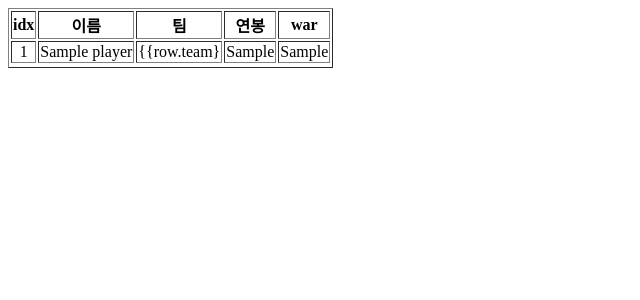
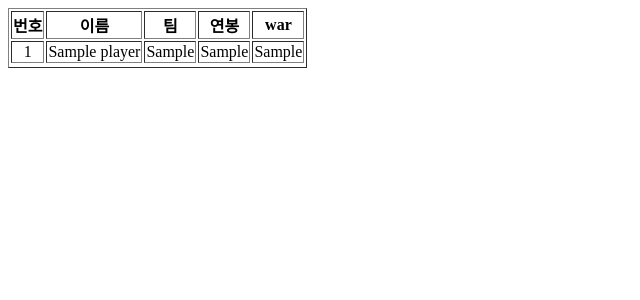
Before and after one commit to SsssHyeon/Predict_Next_BB, a Django app: template stoveleague/mybaseball/templates/playerList.html in a window 1280 px wide. Shown: the top 300 px of the page, without its empty margins (0-640 px from the left). Run offline with Django 3.2, Linux system fonts and the light colour scheme; the template is opened without the code that fills it: values that come from a table or form of the project are taken from there, others are empty; tables that the repository leaves empty hold one stand-in row (values such as "Sample post").

Commit message:
plyaerList 수정

```diff
--- a/stoveleague/mybaseball/templates/playerList.html
+++ b/stoveleague/mybaseball/templates/playerList.html
@@ -8,7 +8,7 @@
 <body>
 	<table border="1">
 		<tr>
-            <th>idx</th>
+            <th>번호</th>
 			<th>이름</th>
 			<th>팀</th>
 			<th>연봉</th>
@@ -18,7 +18,7 @@
 		<tr align="center">
 			<td>{{row.playerId}}</td>
 			<td>{{row.name}}</td>
-			<td>{{row.team}</td>
+			<td>{{row.team}}</td>
             <td>{{row.salary}}</td>
             <td>{{row.war}}</td>
 		</tr>
--- a/stoveleague/mybaseball/views.py
+++ b/stoveleague/mybaseball/views.py
@@ -6,6 +6,6 @@
 def index(request):
     return render(request, 'index.html')
 
-def playerList(request):
-    playerList=Player.objects.all().order_by("-idx")
-    return render(request, "playerList.html", {"playerListt":playerList})
+def getplayerList(request):
+    playerList = Player.objects.all().order_by("playerId")
+    return render(request, "playerList.html", {"playerList":playerList})
--- a/stoveleague/stoveleague/urls.py
+++ b/stoveleague/stoveleague/urls.py
@@ -20,5 +20,5 @@
 urlpatterns = [
     path('admin/', admin.site.urls),
     path('',views.index),
-    path('playerList', views.playerList),
+    path('playerList', views.getplayerList),
 ]
```
